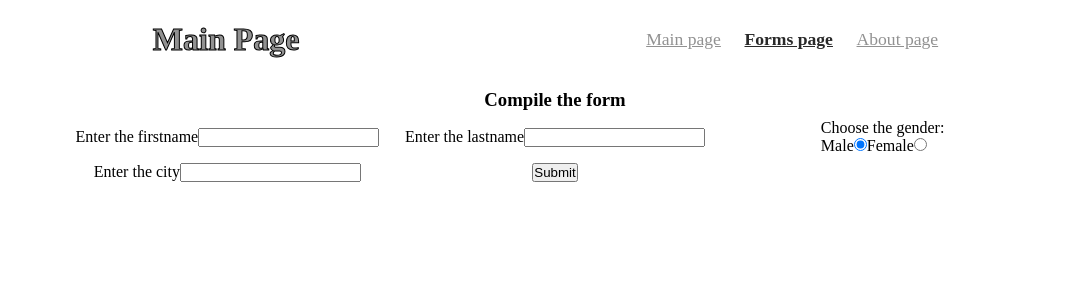
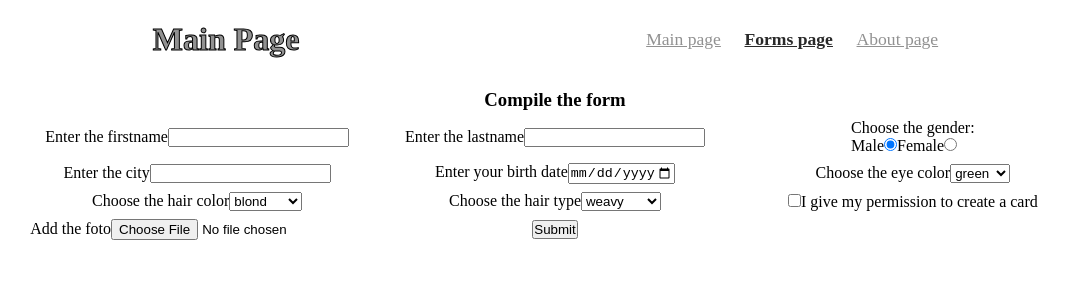
Before and after one commit to ekalape/RSSreact, a React (Vite) app: page /forms in a window 1280 px wide. Shown: the top 300 px of the page, without its empty margins (85-1153 px from the left). Built offline with nearby package versions, Linux system fonts and the light colour scheme.

Commit message:
feat: add all necessary fields to the form, add all fields validations, make the formWrapper recieve the card, if all validations are passed successfully

```diff
--- a/src/FormPage/Form/index.tsx
+++ b/src/FormPage/Form/index.tsx
@@ -1,24 +1,50 @@
 import React, { createRef } from 'react';
 import './style.css';
 
-import { EmptyProps } from '../../types/interfaces';
+import { UserCustomInterface } from '../../types/interfaces';
+import SelectComponent from '../SelectComponent';
+import UserData from '../../utils/UserData';
 
 export interface FormState {
-  /*   firstName: string;
-  lastName: string;
-  gender: 'male' | 'female';
-  city: string;
-  height: number; */
-  [property: string]: string | number;
+  firstNameError: string;
+  lastNameError: string;
+  cityError: string;
+  dateError: string;
+  agreeCheckError: string;
+  fileInputError: string;
+}
+export interface FormFields {
+  [property: string]: string | number | undefined;
 }
 
-export default class Form extends React.Component<EmptyProps, FormState> {
+export interface FormProps {
+  cardNumber: number;
+  callback: (user: UserData) => void;
+}
+export interface FormReadyCheck {
+  firstName: boolean;
+  lastName: boolean;
+  city: boolean;
+  date: boolean;
+  agree: boolean;
+  file: boolean;
+}
+
+export default class Form extends React.Component<FormProps, FormState> {
   firstnameInput: React.RefObject<HTMLInputElement>;
   lastnameInput: React.RefObject<HTMLInputElement>;
   cityInput: React.RefObject<HTMLInputElement>;
   genderMaleInput: React.RefObject<HTMLInputElement>;
   genderFemaleInput: React.RefObject<HTMLInputElement>;
-  constructor(props: EmptyProps) {
+  dateInput: React.RefObject<HTMLInputElement>;
+  eyeColorSelectInput: React.RefObject<SelectComponent>;
+  hairColorSelectInput: React.RefObject<SelectComponent>;
+  hairTypeSelectInput: React.RefObject<SelectComponent>;
+  agreeCheckInput: React.RefObject<HTMLInputElement>;
+  fileInput: React.RefObject<HTMLInputElement>;
+
+  readyToCreate: FormReadyCheck;
+  constructor(props: FormProps) {
     super(props);
 
     this.firstnameInput = createRef();
@@ -26,35 +52,156 @@ export default class Form extends React.Component<EmptyProps, FormState> {
     this.cityInput = createRef();
     this.genderMaleInput = createRef();
     this.genderFemaleInput = createRef();
+    this.dateInput = createRef();
+    this.eyeColorSelectInput = createRef();
+    this.hairColorSelectInput = createRef();
+    this.hairTypeSelectInput = createRef();
+    this.agreeCheckInput = createRef();
+    this.fileInput = createRef();
+
+    this.state = {
+      firstNameError: '',
+      lastNameError: '',
+      cityError: '',
+      dateError: '',
+      agreeCheckError: '',
+      fileInputError: '',
+    };
+    this.readyToCreate = {
+      firstName: false,
+      lastName: false,
+      city: false,
+      date: false,
+      agree: false,
+      file: false,
+    };
   }
 
-  componentDidMount(): void {}
-  handleInputState(property: string /* Pick<FormState, keyof FormState> */, val: string | number) {
-    this.setState({ [property]: val });
-  }
   handleSubmit(e: React.FormEvent<HTMLFormElement>) {
     e.preventDefault();
-    const filledFields = {
-      firstName: this.firstnameInput.current?.value,
-      lastName: this.lastnameInput.current?.value,
-      city: this.cityInput.current?.value,
-      gender: this.genderMaleInput.current?.checked
-        ? this.genderMaleInput.current?.value
-        : this.genderFemaleInput.current?.value,
+    this.validityCheck();
+    console.log('this.state', this.state);
+    const allFilled = Object.entries(this.readyToCreate).every((field) => field[1] === true);
+    console.log('allFilled', allFilled);
+
+    if (allFilled) this.createCard();
+  }
+  createCard() {
+    let userAge = 0;
+    if (!this.state.dateError) {
+      const date = this.dateInput.current?.value as string;
+      userAge = new Date().getFullYear() - +date.slice(0, 4);
+    }
+    const filledFields: UserCustomInterface = {
+      id: this.props.cardNumber,
+      firstName: this.firstnameInput.current?.value as string,
+      lastName: this.lastnameInput.current?.value as string,
+      city: this.cityInput.current?.value as string,
+      gender: this.genderMaleInput.current?.checked ? 'male' : 'female',
+      birthDate: this.dateInput.current?.value as string,
+      age: userAge,
+      eyeColor: this.eyeColorSelectInput.current?.value as string,
+      hair: {
+        color: this.hairColorSelectInput.current?.value as string,
+        type: this.hairColorSelectInput.current?.value as string,
+      },
+
+      image: this.fileInput.current?.value as string,
     };
     console.log(filledFields);
+    const card = new UserData(filledFields);
+    this.props.callback(card);
   }
+
+  validityCheck() {
+    if (!this.firstnameInput.current?.value) {
+      this.setState({ firstNameError: 'The firstname is required' });
+      this.readyToCreate.firstName = false;
+    } else if (this.firstnameInput.current?.value.length < 3) {
+      this.setState({ firstNameError: 'The firstname should be 3+ letters length' });
+      this.readyToCreate.firstName = false;
+    } else if (!this.firstnameInput.current?.value.at(0)?.match(/[A-Z]/)) {
+      this.setState({ firstNameError: 'The firstname should be capitalized' });
+      this.readyToCreate.firstName = false;
+    } else {
+      this.setState({ firstNameError: '' });
+      this.readyToCreate.firstName = true;
+    }
+
+    if (!this.lastnameInput.current?.value) {
+      this.setState({ lastNameError: 'The lastname is required' });
+      this.readyToCreate.lastName = false;
+    } else if (this.lastnameInput.current?.value.length < 3) {
+      this.setState({ lastNameError: 'The lastname should be 3+ letters length' });
+      this.readyToCreate.lastName = false;
+    } else if (!this.lastnameInput.current?.value.at(0)?.match(/[A-Z]/)) {
+      this.setState({ lastNameError: 'The lastname should be capitalized' });
+      this.readyToCreate.lastName = false;
+    } else {
+      this.setState({ lastNameError: '' });
+      this.readyToCreate.lastName = true;
+    }
+
+    if (!this.cityInput.current?.value) {
+      this.setState({ cityError: 'The city name is required' });
+      this.readyToCreate.city = false;
+    } else if (this.cityInput.current?.value.length < 3) {
+      this.setState({ cityError: 'The city name should be 3+ letters length' });
+      this.readyToCreate.city = false;
+    } else if (!this.cityInput.current?.value.at(0)?.match(/[A-Z]/)) {
+      this.setState({ cityError: 'The city name should be capitalized' });
+      this.readyToCreate.city = false;
+    } else {
+      this.setState({ cityError: '' });
+      this.readyToCreate.city = true;
+    }
+
+    if (!this.dateInput.current?.value) {
+      this.setState({ dateError: 'The date is required' });
+      this.readyToCreate.date = false;
+    } else {
+      this.setState({ dateError: '' });
+      this.readyToCreate.date = true;
+    }
+    if (!this.fileInput.current?.value) {
+      this.setState({ fileInputError: 'You have to upload a file' });
+      this.readyToCreate.file = false;
+    } else {
+      this.setState({ fileInputError: '' });
+      this.readyToCreate.file = true;
+    }
+    if (!this.agreeCheckInput.current?.checked) {
+      this.setState({ agreeCheckError: 'This check is required' });
+      this.readyToCreate.agree = false;
+    } else {
+      this.setState({ agreeCheckError: '' });
+      this.readyToCreate.agree = true;
+    }
+  }
+
   render(): React.ReactNode {
     return (
       <form className="form__wrapper" role={'form'} onSubmit={this.handleSubmit.bind(this)}>
         <h3>Compile the form</h3>
         <label>
           Enter the firstname
-          <input type="text" name="firstname" ref={this.firstnameInput} />
+          <input
+            type="text"
+            name="firstname"
+            ref={this.firstnameInput}
+            style={{ borderColor: this.state.firstNameError ? 'red' : undefined }}
+          />
+          {this.state.firstNameError && <p>{this.state.firstNameError}</p>}
         </label>
         <label>
           Enter the lastname
-          <input type="text" name="lastname" ref={this.lastnameInput} />
+          <input
+            type="text"
+            name="lastname"
+            ref={this.lastnameInput}
+            style={{ borderColor: this.state.lastNameError ? 'red' : undefined }}
+          />
+          {this.state.lastNameError && <p>{this.state.lastNameError}</p>}
         </label>
         <div className="gender-switcher">
           Choose the gender:
@@ -83,7 +230,52 @@ export default class Form extends React.Component<EmptyProps, FormState> {
         </div>
         <label>
           Enter the city
-          <input type="text" name="citi" ref={this.cityInput} />
+          <input
+            type="text"
+            name="citi"
+            ref={this.cityInput}
+            style={{ borderColor: this.state.cityError ? 'red' : undefined }}
+          />
+          {this.state.cityError && <p>{this.state.cityError}</p>}
+        </label>
+
+        <label>
+          Enter your birth date
+          <input
+            type="date"
+            name="dateInput"
+            id="dateInput"
+            ref={this.dateInput}
+            max="2010-12-31"
+            style={{ borderColor: this.state.dateError ? 'red' : undefined }}
+          />
+          {this.state.dateError && <p>{this.state.dateError}</p>}
+        </label>
+
+        <SelectComponent
+          selectName="eyeColor"
+          selectOptions={['green', 'brown', 'grey', 'black', 'amber', 'blue']}
+          ref={this.eyeColorSelectInput}
+        />
+        <SelectComponent
+          selectName="hairColor"
+          selectOptions={['blond', 'brown', 'chestnut', 'black', 'auburn']}
+          ref={this.hairColorSelectInput}
+        />
+        <SelectComponent
+          selectName="hairType"
+          selectOptions={['weavy', 'straight', 'curly', 'very curly', 'strands']}
+          ref={this.hairTypeSelectInput}
+        />
+
+        <label>
+          <input type="checkbox" name="agreeCheck" id="agreeCheck" ref={this.agreeCheckInput} />I
+          give my permission to create a card
+          {this.state.agreeCheckError && <p>{this.state.agreeCheckError}</p>}
+        </label>
+        <label>
+          Add the foto
+          <input type="file" name="fileInput" id="fileInput" ref={this.fileInput} />
         </label>
 
         <input type="submit" className="submit-btn" value="Submit" />
--- a/src/FormPage/FormWrapper/index.tsx
+++ b/src/FormPage/FormWrapper/index.tsx
@@ -1,12 +1,29 @@
 import Form from '../Form';
 import React from 'react';
 import './style.css';
+import { EmptyProps } from '../../types/interfaces';
+import UserData from '../../utils/UserData';
 
-export default class FormPage extends React.Component {
+export interface FormWrapperState {
+  cards: UserData[];
+}
+export default class FormPage extends React.Component<EmptyProps, FormWrapperState> {
+  cardNumber: number;
+  constructor(props: EmptyProps) {
+    super(props);
+    this.cardNumber = 0;
+    this.state = {
+      cards: [],
+    };
+  }
+  handleFormWrapperState(card: UserData) {
+    this.setState({ cards: [...this.state.cards, card] }, () => console.log(this.state));
+    this.cardNumber++;
+  }
   render(): React.ReactNode {
     return (
       <div className="formsPage__wrapper" role={'forms-page'}>
-        <Form />
+        <Form cardNumber={this.cardNumber} callback={this.handleFormWrapperState.bind(this)} />
         <div className="formsResult-container">{/* map */}</div>
       </div>
     );
--- /dev/null
+++ b/src/FormPage/SelectComponent/index.tsx
@@ -0,0 +1,41 @@
+import React, { ChangeEvent } from 'react';
+import { Component, ReactNode } from 'react';
+
+export interface SelectProps {
+  selectName: string;
+  selectOptions: string[];
+}
+
+export default class SelectComponent extends Component<SelectProps> {
+  value: string;
+  constructor(props: SelectProps) {
+    super(props);
+    this.value = this.props.selectOptions[0];
+  }
+  handleSelectedOption(e: ChangeEvent<HTMLSelectElement>) {
+    const opt = e.target as HTMLSelectElement;
+    this.value = opt.value;
+  }
+  render(): ReactNode {
+    const { selectName, selectOptions } = this.props;
+    const labelName = `${selectName.match('eye') || selectName.match('hair')} ${
+      selectName.match(/type/i) || selectName.match(/color/i)
+    }`;
+    return (
+      <label>
+        {`Choose the ${labelName.toLowerCase()}`}
+        <select
+          name={selectName}
+          id={`${selectName}-select`}
+          onChange={this.handleSelectedOption.bind(this)}
+        >
+          {selectOptions.map((option) => (
+            <option key={option} value={option}>
+              {option}
+            </option>
+          ))}
+        </select>
+      </label>
+    );
+  }
+}
--- a/src/types/interfaces.ts
+++ b/src/types/interfaces.ts
@@ -23,14 +23,13 @@ export interface UserInterface {
   lastName: string;
   age: number;
   gender: 'male' | 'female';
-  height: number;
   eyeColor: string;
   image: string;
   hair: UserHairProp;
   birthDate: string;
   address: UserAddressProp;
 }
-
+export type UserCustomInterface = Omit<UserInterface, 'address'> & { city: string };
 export interface SearchProps {
   callback: (searchWord: string) => void;
 }
```
Also changed, not shown: src/utils/UserData.ts (+5 -4 lines).
